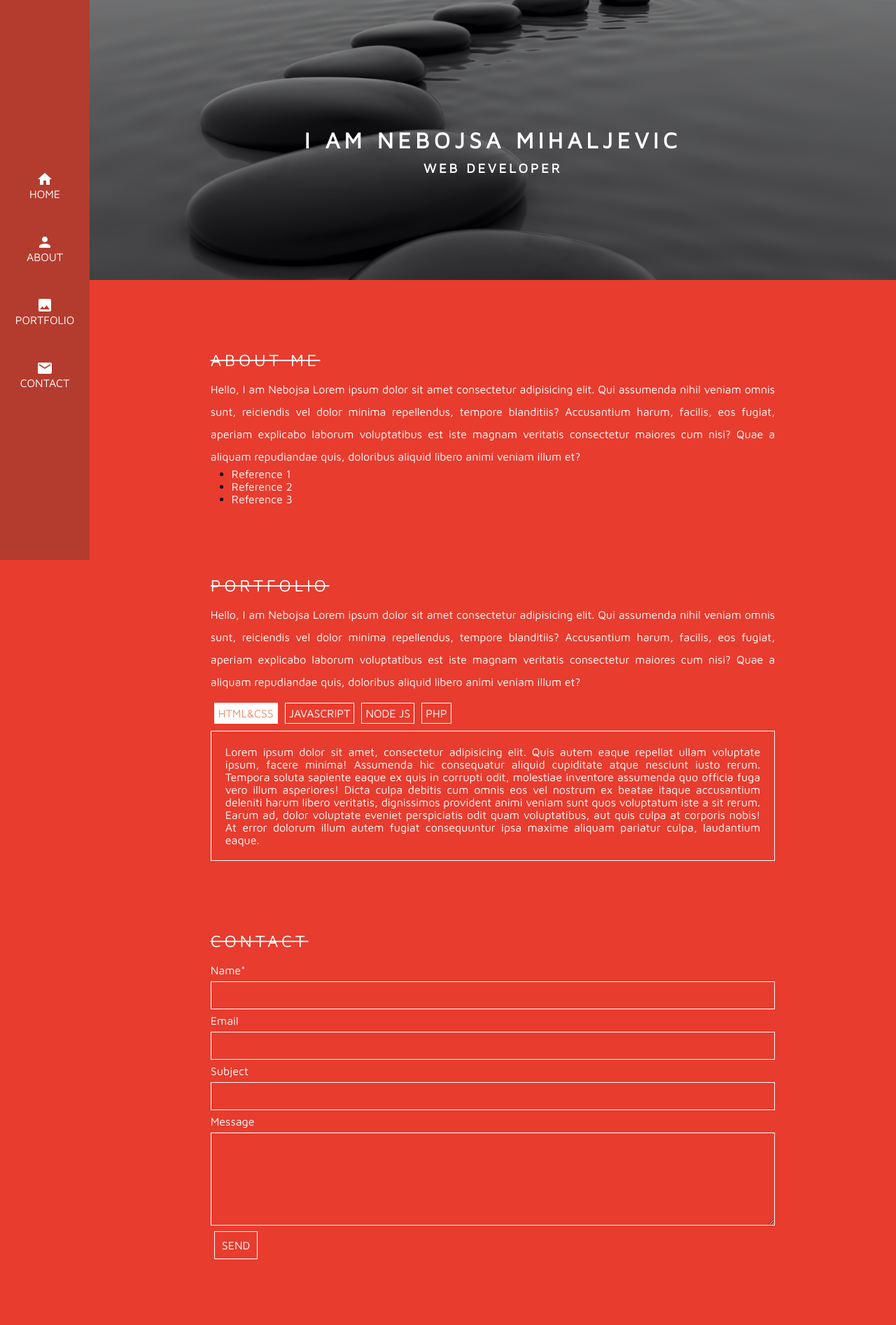
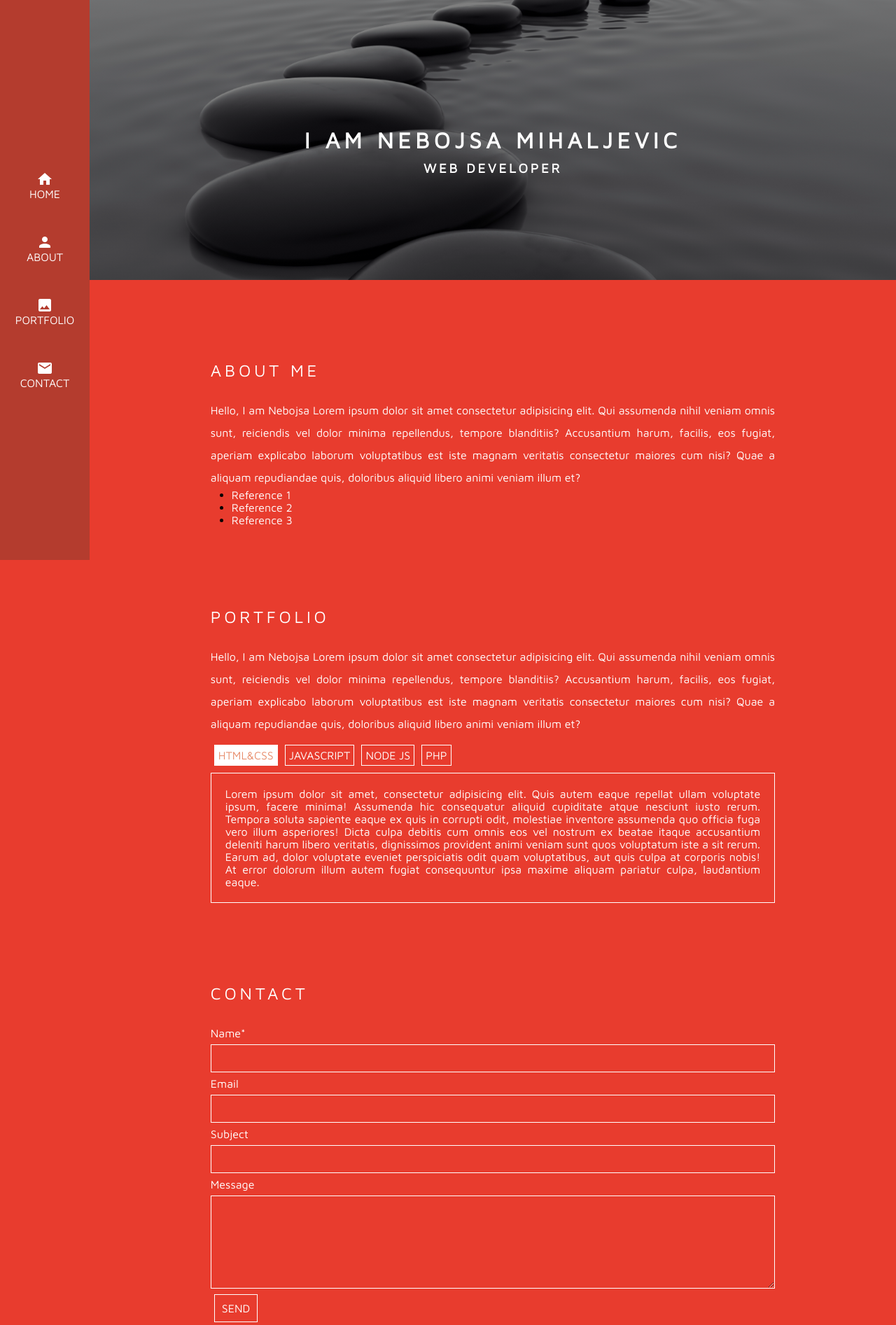
Before and after one commit to micneli/portfolio, a PHP site: page / in a window 1280 px wide. Shown: the top 1893 px of the page at 70% size. Run offline with PHP 8.4, Linux system fonts and the light colour scheme; some libraries are stand-ins or nearby versions.

Commit message:
added hover over effect

```diff
--- a/assets/css/style.css
+++ b/assets/css/style.css
@@ -103,7 +103,6 @@ main {
 .about h2 {
   text-transform: uppercase;
   color: white;
-  text-decoration: line-through;
   letter-spacing: 0.2em;
   font-weight: 100;
   margin-bottom: 0.5em;
@@ -205,3 +204,31 @@ form textarea {
 .portfolioList li:before {
   color: white;
 }
+
+
+h2 {
+  color: #fff;
+  text-transform: uppercase;
+  text-decoration: none;
+  letter-spacing: 0.15em;
+
+  display: inline-block;
+  padding: 15px 0px;
+  position: relative;
+}
+h2:after {
+  background: none repeat scroll 0 0 transparent;
+  bottom: 0;
+  content: "";
+  display: block;
+  height: 2px;
+  left: 50%;
+  position: absolute;
+  background: #fff;
+  transition: width 0.3s ease 0s, left 0.3s ease 0s;
+  width: 0;
+}
+h2:hover:after {
+  width: 100%;
+  left: 0;
+}
```
